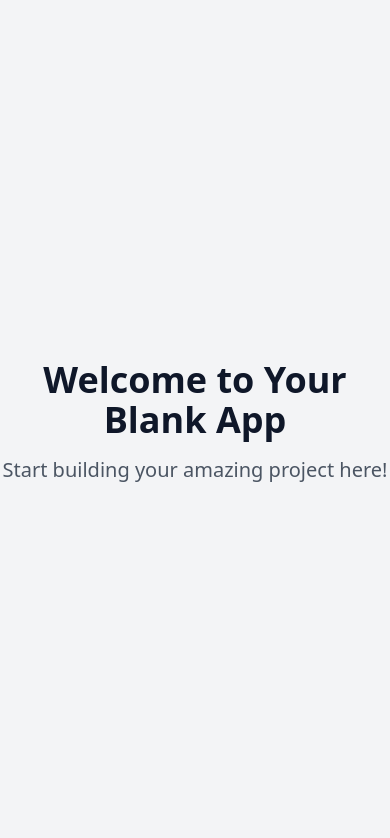
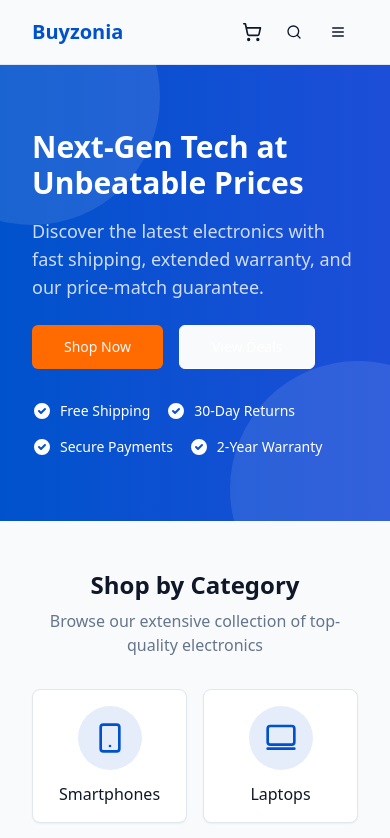
Before and after one commit to Branatic25/buyzonia, a React (Vite) app: page / in a window 390 px wide. Shown: the top 838 px of the page. Built offline with nearby package versions, Linux system fonts and the light colour scheme.

Commit message:
Fix blank index page
The index page was displaying a blank app message. This commit fixes the issue.

```diff
--- a/src/App.tsx
+++ b/src/App.tsx
@@ -1,8 +1,10 @@
+
 import { Toaster } from "@/components/ui/toaster";
 import { Toaster as Sonner } from "@/components/ui/sonner";
 import { TooltipProvider } from "@/components/ui/tooltip";
 import { QueryClient, QueryClientProvider } from "@tanstack/react-query";
 import { BrowserRouter, Routes, Route } from "react-router-dom";
+import { CartProvider } from "@/hooks/use-cart";
 import Index from "./pages/Index";
 import NotFound from "./pages/NotFound";
 
@@ -11,6 +13,7 @@ const queryClient = new QueryClient();
 const App = () => (
   <QueryClientProvider client={queryClient}>
     <TooltipProvider>
+      <CartProvider>
         <Toaster />
         <Sonner />
         <BrowserRouter>
@@ -20,6 +23,7 @@ const App = () => (
             <Route path="*" element={<NotFound />} />
           </Routes>
         </BrowserRouter>
+      </CartProvider>
     </TooltipProvider>
   </QueryClientProvider>
 );
--- a/src/pages/Index.tsx
+++ b/src/pages/Index.tsx
@@ -1,13 +1,52 @@
-// Update this page (the content is just a fallback if you fail to update the page)
+
+import { Navbar } from "@/components/layout/Navbar";
+import { Footer } from "@/components/layout/Footer";
+import { HeroBanner } from "@/components/home/HeroBanner";
+import { CategoryShowcase } from "@/components/home/CategoryShowcase";
+import { FeaturedProducts } from "@/components/home/FeaturedProducts";
+import { PromoBanners } from "@/components/home/PromoBanners";
+import { CartProvider } from "@/hooks/use-cart";
+import { getTrendingProducts, getBestSellerProducts } from "@/data/products";
+import { ProductGrid } from "@/components/products/ProductGrid";
 
 const Index = () => {
+  const trendingProducts = getTrendingProducts().slice(0, 4);
+  const bestSellerProducts = getBestSellerProducts().slice(0, 4);
+
   return (
-    <div className="min-h-screen flex items-center justify-center bg-gray-100">
-      <div className="text-center">
-        <h1 className="text-4xl font-bold mb-4">Welcome to Your Blank App</h1>
-        <p className="text-xl text-gray-600">Start building your amazing project here!</p>
+    <CartProvider>
+      <div className="flex min-h-screen flex-col">
+        <Navbar />
+        <main className="flex-1">
+          <HeroBanner />
+          <CategoryShowcase />
+          <FeaturedProducts />
+
+          <div className="bg-background py-12 md:py-16">
+            <div className="container">
+              <ProductGrid
+                products={trendingProducts}
+                title="Trending Now"
+                subtitle="See what our customers are loving this season"
+              />
+            </div>
+          </div>
+
+          <PromoBanners />
+
+          <div className="bg-muted py-12 md:py-16">
+            <div className="container">
+              <ProductGrid
+                products={bestSellerProducts}
+                title="Best Sellers"
+                subtitle="Our most popular products based on sales"
+              />
+            </div>
+          </div>
+        </main>
+        <Footer />
       </div>
-    </div>
+    </CartProvider>
   );
 };
 
```
Lines whose indentation alone changed are shown as unchanged.
